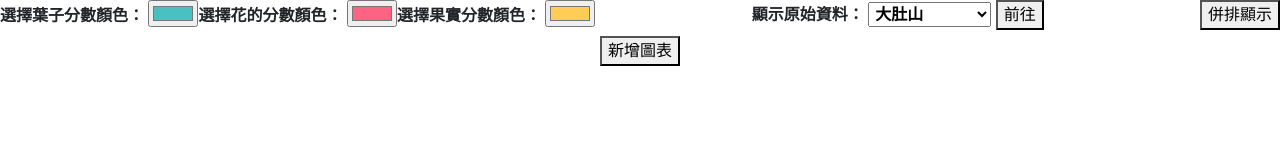
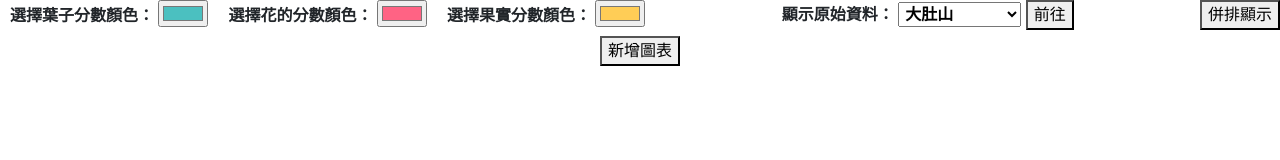
Before and after one commit to octobe/plant_survey, a plain HTML site: page index.html in a window 1280 px wide. Drawn offline with nearby package versions, Linux system fonts and the light colour scheme; no server answers.

Commit message:
add .config.line {   margin: 0 10px; }

```diff
--- a/css/styles.css
+++ b/css/styles.css
@@ -83,3 +83,7 @@ footer {
   0% { transform: rotate(0deg); }
   100% { transform: rotate(360deg); }
 }
+
+.config.line {
+  margin: 0 10px; /* 左右10px 間距，上下保持不變 */
+}
```
